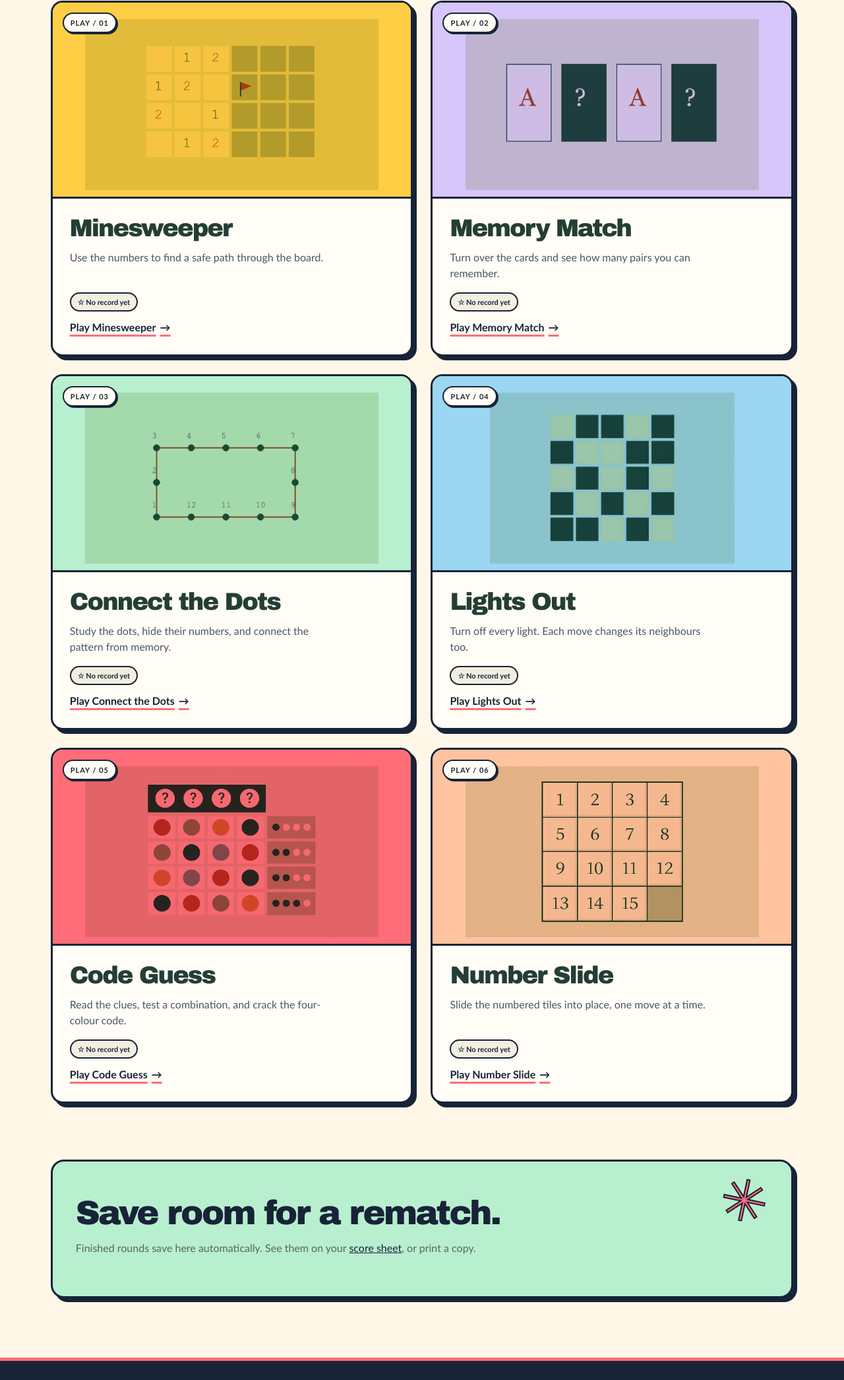
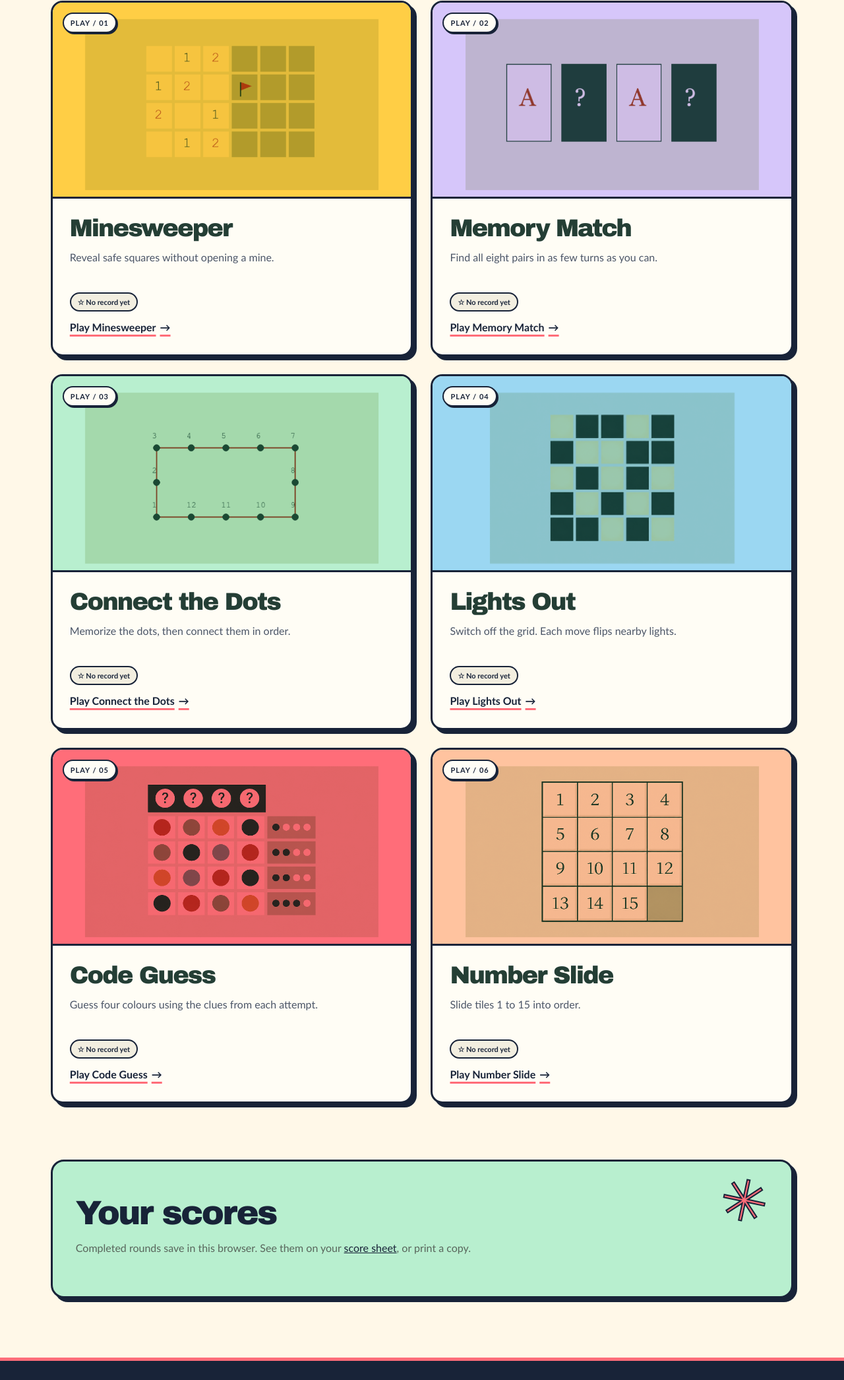
Before and after one commit to MohamedHousain/pocket-arcade, a plain HTML site: page dist/index.html in a window 1280 px wide. Shown: the part 1042-3133 px from the top of the page at 66% size. Drawn offline with Linux system fonts and the light colour scheme.

Commit message:
Alphabetize team and simplify site copy

```diff
--- a/dist/index.html
+++ b/dist/index.html
@@ -27,38 +27,38 @@
   </section>
   <section id="games" class="collection wrap">
    <div class="section-top">
-    <div><h2>Pick your next move.</h2></div>
+    <div><h2>Choose a game.</h2></div>
    </div>
    <div class="game-grid">
     <article class="game-card">
      <a class="game-art" href="minesweeper.html?v=10"><img src="assets/mines.png" width="720" height="420" alt="A Minesweeper board with numbered clues"></a>
-     <div class="game-card-copy"><h3><a href="minesweeper.html?v=10">Minesweeper</a></h3><p>Use the numbers to find a safe path through the board.</p><a class="play-link" href="minesweeper.html?v=10">Play Minesweeper <span aria-hidden="true">→</span></a></div>
+     <div class="game-card-copy"><h3><a href="minesweeper.html?v=10">Minesweeper</a></h3><p>Reveal safe squares without opening a mine.</p><a class="play-link" href="minesweeper.html?v=10">Play Minesweeper <span aria-hidden="true">→</span></a></div>
     </article>
     <article class="game-card">
      <a class="game-art" href="memory.html?v=10"><img src="assets/memory.png" width="720" height="420" alt="Memory Match cards waiting to be paired"></a>
-     <div class="game-card-copy"><h3><a href="memory.html?v=10">Memory Match</a></h3><p>Turn over the cards and see how many pairs you can remember.</p><a class="play-link" href="memory.html?v=10">Play Memory Match <span aria-hidden="true">→</span></a></div>
+     <div class="game-card-copy"><h3><a href="memory.html?v=10">Memory Match</a></h3><p>Find all eight pairs in as few turns as you can.</p><a class="play-link" href="memory.html?v=10">Play Memory Match <span aria-hidden="true">→</span></a></div>
     </article>
     <article class="game-card">
      <a class="game-art" href="dots.html?v=10"><img src="assets/dots.png" width="720" height="420" alt="A numbered Connect the Dots puzzle"></a>
-     <div class="game-card-copy"><h3><a href="dots.html?v=10">Connect the Dots</a></h3><p>Study the dots, hide their numbers, and connect the pattern from memory.</p><a class="play-link" href="dots.html?v=10">Play Connect the Dots <span aria-hidden="true">→</span></a></div>
+     <div class="game-card-copy"><h3><a href="dots.html?v=10">Connect the Dots</a></h3><p>Memorize the dots, then connect them in order.</p><a class="play-link" href="dots.html?v=10">Play Connect the Dots <span aria-hidden="true">→</span></a></div>
     </article>
     <article class="game-card">
      <a class="game-art" href="lightsout.html?v=10"><img src="assets/lightsout.png" width="720" height="420" alt="Lights Out board with warm yellow lights and dark green squares"></a>
-     <div class="game-card-copy"><h3><a href="lightsout.html?v=10">Lights Out</a></h3><p>Turn off every light. Each move changes its neighbours too.</p><a class="play-link" href="lightsout.html?v=10">Play Lights Out <span aria-hidden="true">→</span></a></div>
+     <div class="game-card-copy"><h3><a href="lightsout.html?v=10">Lights Out</a></h3><p>Switch off the grid. Each move flips nearby lights.</p><a class="play-link" href="lightsout.html?v=10">Play Lights Out <span aria-hidden="true">→</span></a></div>
     </article>
     <article class="game-card">
      <a class="game-art" href="codeguess.html?v=10"><img src="assets/codeguess.png" width="720" height="420" alt="Four-colour code puzzle with rows of guesses and clue pegs"></a>
-     <div class="game-card-copy"><h3><a href="codeguess.html?v=10">Code Guess</a></h3><p>Read the clues, test a combination, and crack the four-colour code.</p><a class="play-link" href="codeguess.html?v=10">Play Code Guess <span aria-hidden="true">→</span></a></div>
+     <div class="game-card-copy"><h3><a href="codeguess.html?v=10">Code Guess</a></h3><p>Guess four colours using the clues from each attempt.</p><a class="play-link" href="codeguess.html?v=10">Play Code Guess <span aria-hidden="true">→</span></a></div>
     </article>
     <article class="game-card">
      <a class="game-art" href="numberslide.html?v=10"><img src="assets/numberslide.png" width="720" height="420" alt="Numbered tiles arranged in a sliding puzzle with one empty square"></a>
-     <div class="game-card-copy"><h3><a href="numberslide.html?v=10">Number Slide</a></h3><p>Slide the numbered tiles into place, one move at a time.</p><a class="play-link" href="numberslide.html?v=10">Play Number Slide <span aria-hidden="true">→</span></a></div>
+     <div class="game-card-copy"><h3><a href="numberslide.html?v=10">Number Slide</a></h3><p>Slide tiles 1 to 15 into order.</p><a class="play-link" href="numberslide.html?v=10">Play Number Slide <span aria-hidden="true">→</span></a></div>
     </article>
    </div>
   </section>
   <section class="club-note wrap">
-   <h2>Save room for a rematch.</h2>
-   <p>Finished rounds save here automatically. See them on your <a href="scorecard.html?v=10">score sheet</a>, or print a copy.</p>
+   <h2>Your scores</h2>
+   <p>Completed rounds save in this browser. See them on your <a href="scorecard.html?v=10">score sheet</a>, or print a copy.</p>
   </section>
  </main>
  <footer class="site-footer"><div class="wrap">
```
Also changed, not shown: dist/about.html (+1 -1 lines), dist/memory.html (+1 -1 lines), dist/minesweeper.html (+1 -1 lines), dist/scorecard.html (+1 -1 lines).
